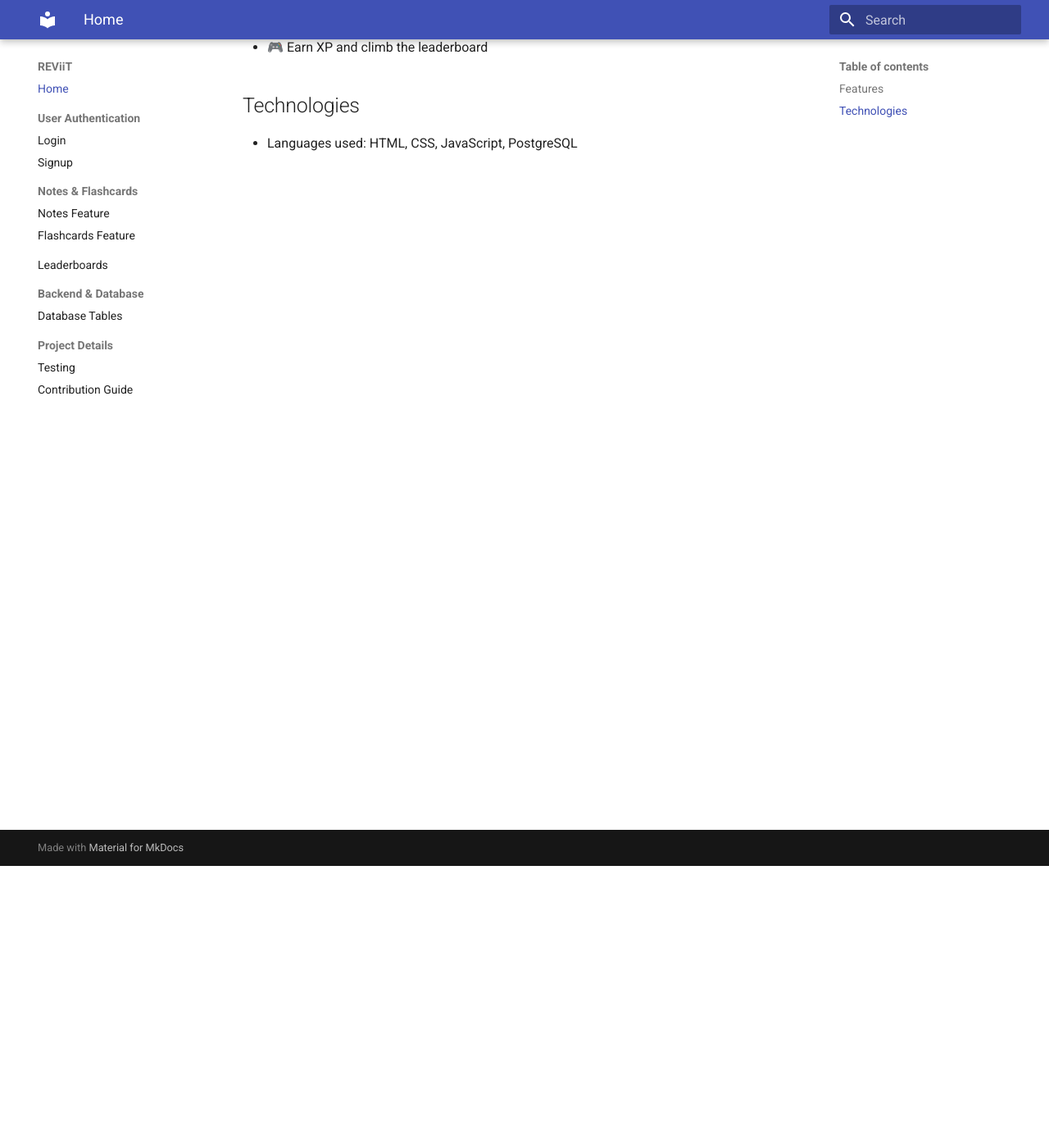
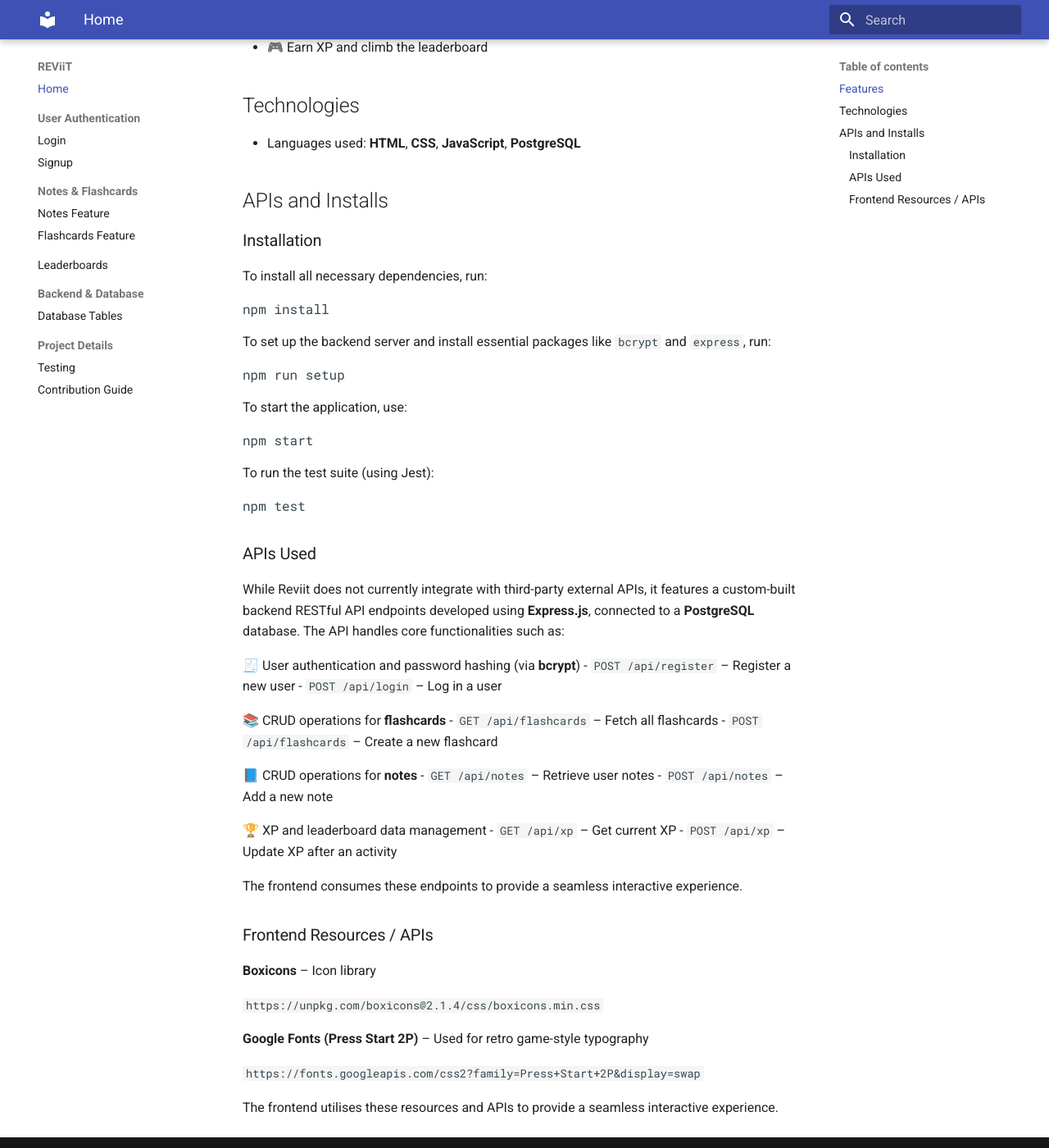
Before and after one commit to Team-1D/SETaP, an MkDocs documentation site: the page built from docs/index.md, in a window 1280 px wide and 1400 px high, scrolled down 344 px. Shown: the whole window at 82% size. Built offline with MkDocs 1.6.1 and Material for MkDocs 9.7.7, drawn with Linux system fonts in a browser that asks for light colours.

```diff
--- a/docs/index.md
+++ b/docs/index.md
@@ -10,4 +10,52 @@ Reviit is a gamified revision app designed to help students learn better through
 
 ## Technologies
 
-- Languages used: HTML, CSS, JavaScript, PostgreSQL
+- Languages used: **HTML**, **CSS**, **JavaScript**, **PostgreSQL**
+
+## APIs and Installs
+
+### Installation
+To install all necessary dependencies, run:
+<pre>npm install</pre>
+
+To set up the backend server and install essential packages like `bcrypt` and `express`, run:
+<pre>npm run setup</pre>
+
+To start the application, use:
+<pre>npm start</pre>
+
+To run the test suite (using Jest):
+<pre>npm test</pre>
+
+### APIs Used
+While Reviit does not currently integrate with third-party external APIs, it features a custom-built backend RESTful API endpoints developed using **Express.js**, connected to a **PostgreSQL** database. The API handles core functionalities such as:
+
+🧾 User authentication and password hashing (via **bcrypt**)
+- `POST /api/register` – Register a new user
+- `POST /api/login` – Log in a user
+
+📚 CRUD operations for **flashcards**
+- `GET /api/flashcards` – Fetch all flashcards
+- `POST /api/flashcards` – Create a new flashcard
+
+📘 CRUD operations for **notes**
+- `GET /api/notes` – Retrieve user notes
+- `POST /api/notes` – Add a new note
+
+🏆 XP and leaderboard data management
+- `GET /api/xp` – Get current XP
+- `POST /api/xp` – Update XP after an activity
+
+The frontend consumes these endpoints to provide a seamless interactive experience.
+
+### Frontend Resources / APIs
+**Boxicons** – Icon library
+
+`https://unpkg.com/boxicons@2.1.4/css/boxicons.min.css`
+
+
+**Google Fonts (Press Start 2P)** – Used for retro game-style typography
+
+`https://fonts.googleapis.com/css2?family=Press+Start+2P&display=swap`
+
+The frontend utilises these resources and APIs to provide a seamless interactive experience.
```
Also changed, not shown: README.md (+18 -2 lines).
